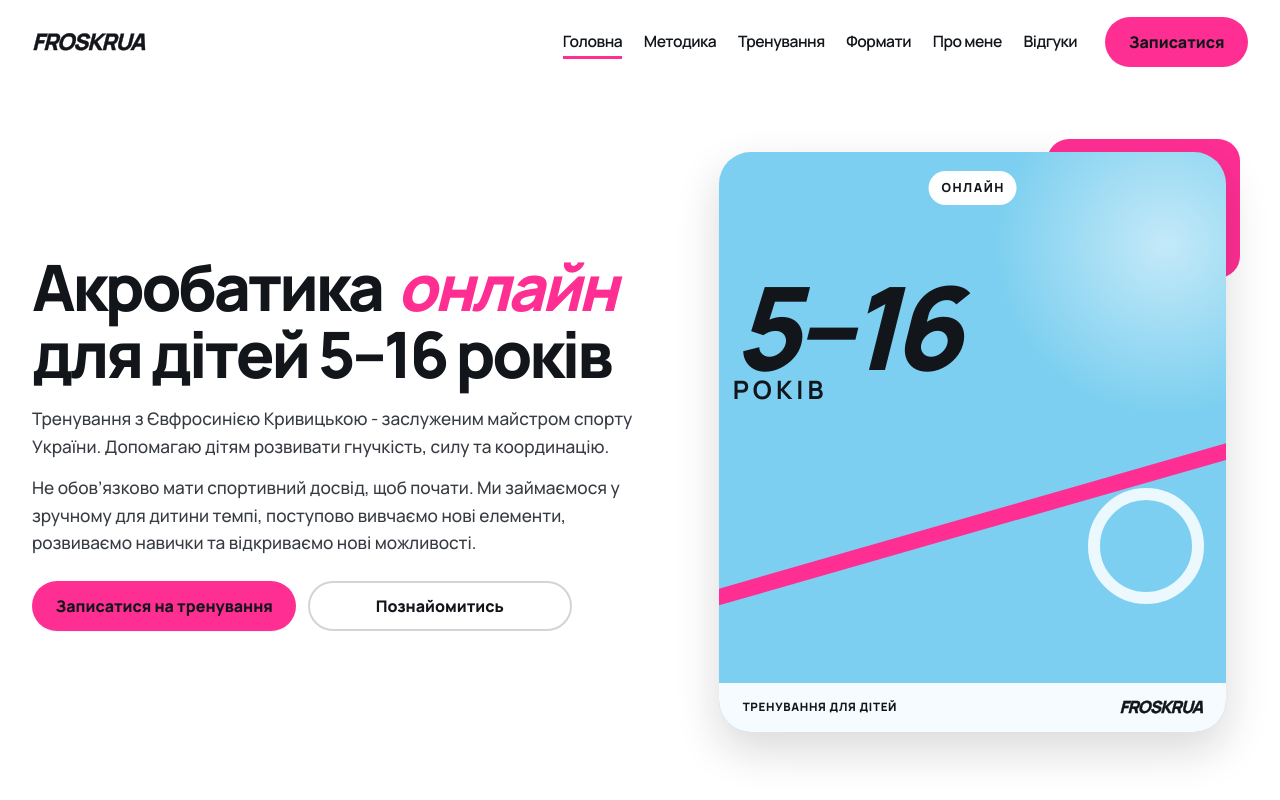
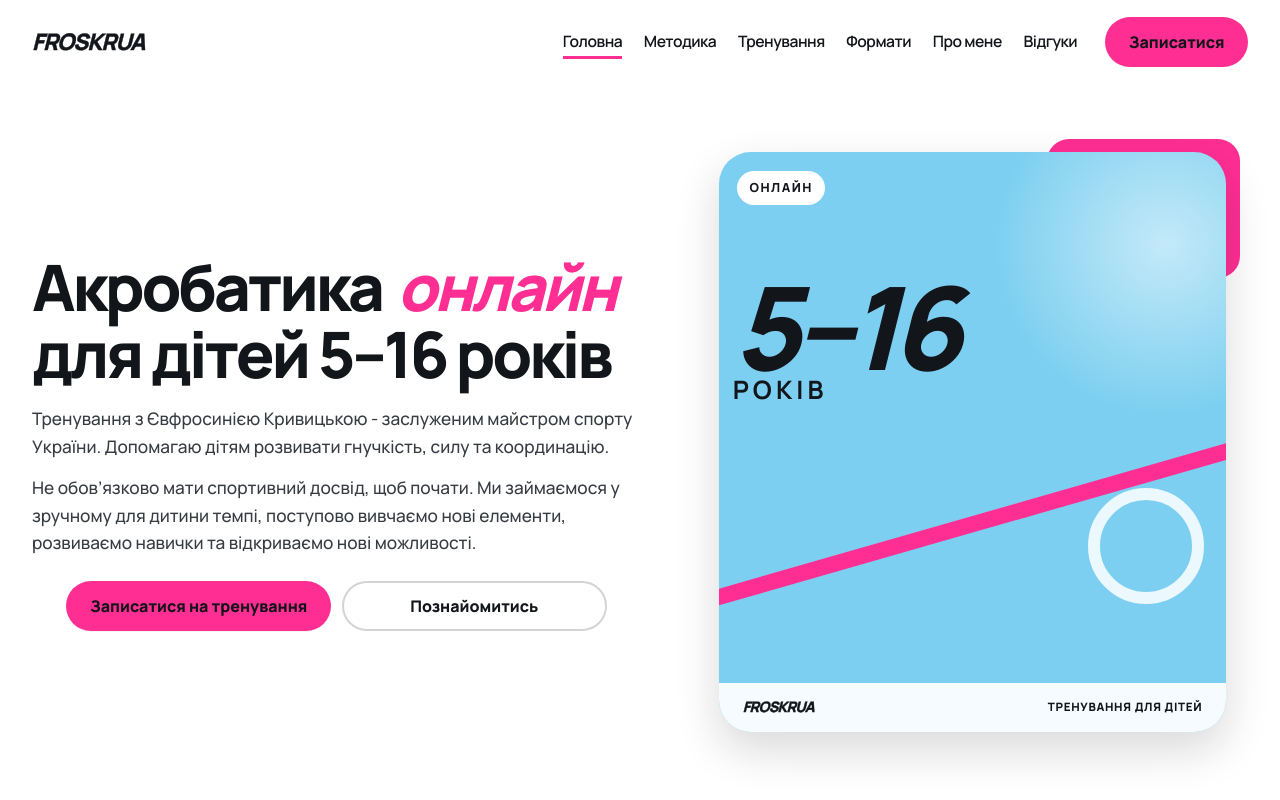
Before and after one commit to Vanishh04/froskrua, a plain HTML site: page index.html in a window 1280 px wide. Shown: the top 800 px of the page. Drawn offline with Linux system fonts and the light colour scheme.

Commit message:
Move the poster badge left, center the hero buttons, and swap the caption.

```diff
--- a/css/style.css
+++ b/css/style.css
@@ -493,18 +493,14 @@ a {
 
 .poster-kicker {
   top: 1.15rem;
-  left: 50%;
-  width: max-content;
-  max-width: calc(100% - 2.3rem);
+  left: 1.15rem;
   margin: 0;
-  padding: 0.45rem 0.75rem 0.45rem calc(0.75rem + 0.12em);
-  transform: translateX(-50%);
+  padding: 0.45rem 0.75rem;
   border-radius: var(--radius-pill);
   background: var(--color-white);
   font-size: 0.78rem;
   font-weight: var(--fw-black);
   letter-spacing: 0.12em;
-  text-align: center;
   text-transform: uppercase;
 }
 
@@ -566,8 +562,8 @@ a {
   text-transform: uppercase;
 }
 
-.poster-foot span:last-child {
-  font-size: 1.05rem;
+.poster-foot span:first-child {
+  font-size: 0.9rem;
   font-weight: var(--fw-black);
   font-style: italic;
   letter-spacing: -0.05em;
@@ -1761,10 +1757,10 @@ body.lightbox-open .float-cta {
 
 @media (max-width: 639px) {
   .hero-actions {
-    display: inline-grid;
-    justify-self: start;
+    display: grid;
     width: max-content;
     max-width: 100%;
+    margin-inline: auto;
   }
 
   .hero-actions .btn {
@@ -1780,12 +1776,13 @@ body.lightbox-open .float-cta {
   }
 
   .hero-actions {
-    display: inline-grid;
+    display: grid;
     grid-auto-flow: column;
     grid-auto-columns: 1fr;
     align-items: center;
     width: max-content;
     max-width: 100%;
+    margin-inline: auto;
   }
 
   .hero-actions .btn {
--- a/js/script.js
+++ b/js/script.js
@@ -120,7 +120,7 @@
       '<span class="poster-slash" aria-hidden="true"></span>' +
       '<span class="poster-ring" aria-hidden="true"></span>' +
       '<p class="poster-age">' + esc(SITE.brand.ageRange) + "<small>років</small></p>" +
-      '<p class="poster-foot"><span>' + esc(SITE.brand.posterLabel) + "</span><span>" + esc(SITE.brand.name) + "</span></p>"
+      '<p class="poster-foot"><span>' + esc(SITE.brand.name) + "</span><span>" + esc(SITE.brand.posterLabel) + "</span></p>"
     );
   }
 
```
